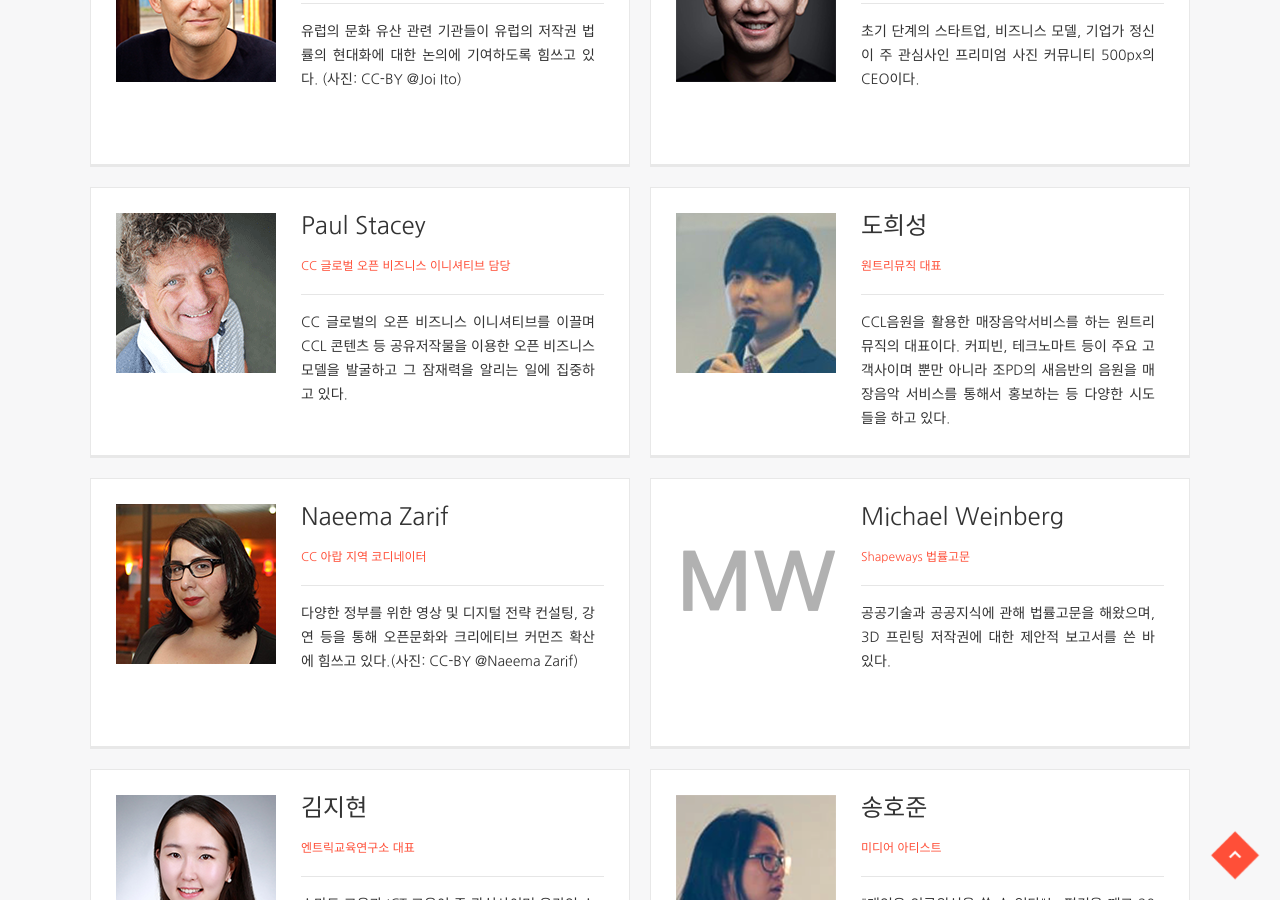
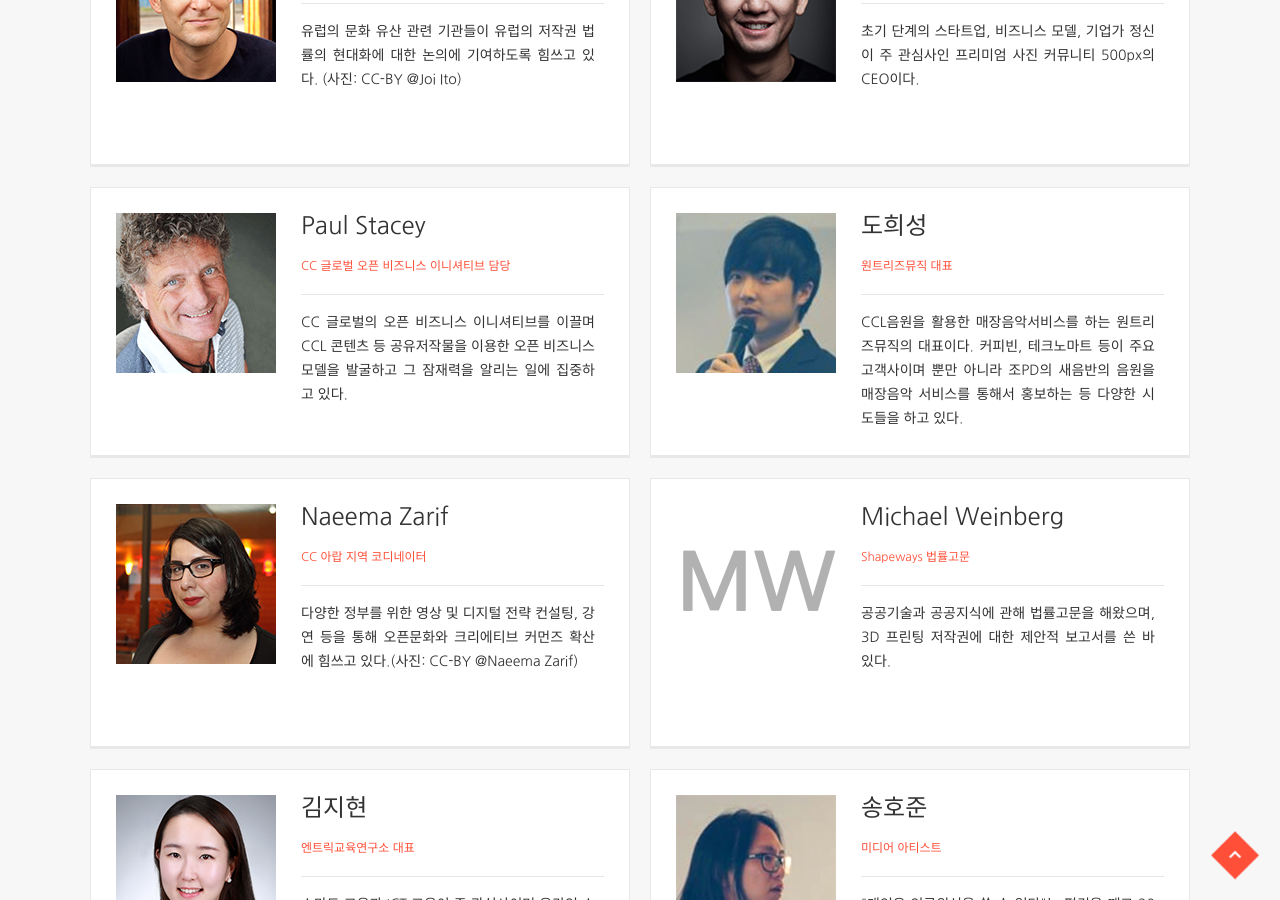
Before and after one commit to creativecommonskorea/2015-global-summit, a Jekyll site: the page built from speakers.html, in a window 1280 px wide and 900 px high, scrolled down 3055 px. Built offline with Jekyll 4.4.1, drawn with Linux system fonts in a browser that asks for light colours; nearby versions of some CDN libraries.

Commit message:
원트리뮤직 -> 원트리즈뮤직

```diff
--- a/_data/day15_programs.yml
+++ b/_data/day15_programs.yml
@@ -62,7 +62,7 @@
       detail: >
         Photo Commons / Andy Yang_500px CEO <br>
         오픈 비즈니스의 성공 전략 / Paul Stacey_CC 글로벌 러닝 대표 <br>
-        공개된 CCL 음원의 비즈니스 모델 / 도희성_원트리뮤직 대표
+        공개된 CCL 음원의 비즈니스 모델 / 도희성_원트리즈뮤직 대표
       location: "중앙.세미나실"
       box: lightblue
       data-rel: 15-track2
--- a/_data/speakers.yml
+++ b/_data/speakers.yml
@@ -31,10 +31,10 @@
     CC 글로벌의 오픈 비즈니스 이니셔티브를 이끌며 CCL 콘텐츠 등 공유저작물을 이용한 오픈 비즈니스 모델을 발굴하고 그 잠재력을 알리는 일에 집중하고 있다.
 
 - name: 도희성
-  organize: 원트리뮤직 대표
+  organize: 원트리즈뮤직 대표
   image: /images/speaker/sp_s_06_heesung_Doh.png
   describe: >
-    CCL음원을 활용한 매장음악서비스를 하는 원트리뮤직의 대표이다.
+    CCL음원을 활용한 매장음악서비스를 하는 원트리즈뮤직의 대표이다.
     커피빈, 테크노마트 등이 주요 고객사이며 뿐만 아니라 조PD의 새음반의 음원을 매장음악 서비스를 통해서 홍보하는 등 다양한 시도들을 하고 있다.
 
 - name: Naeema Zarif
--- a/_includes/day15_detail.html
+++ b/_includes/day15_detail.html
@@ -99,7 +99,7 @@
                         <ul>
                             <li><b>Photo Commons</b><br>Andy Yang_500px CEO</li>
                             <li><b>오픈 비즈니스의 성공 전략</b><br>Paul Stacey_CC 글로벌 러닝(Global Learning) 대표</li>
-                            <li><b>공개된 CCL 음원의 비즈니스 모델</b><br>도희성_원트리뮤직 대표</li>
+                            <li><b>공개된 CCL 음원의 비즈니스 모델</b><br>도희성_원트리즈뮤직 대표</li>
                         </ul>
                     </div>
                 </td>
```
